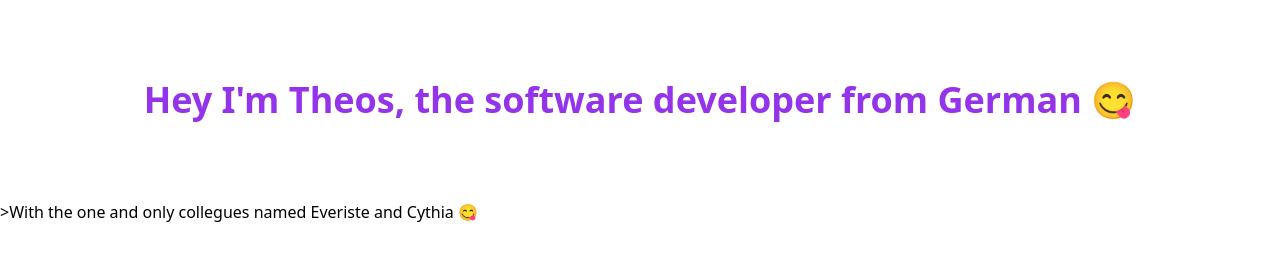
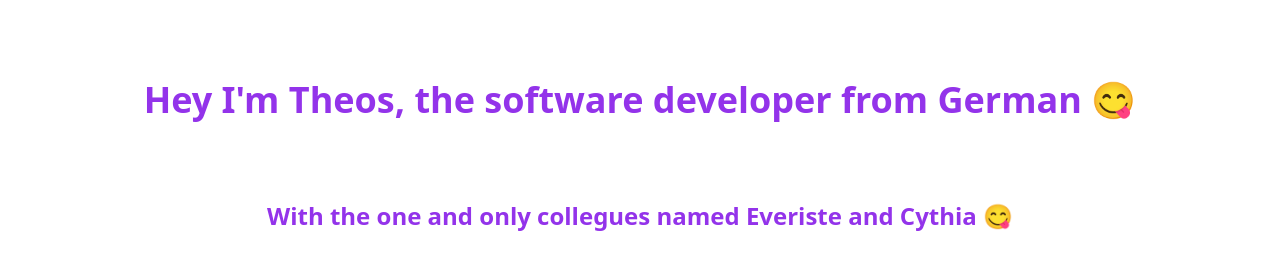
Before and after one commit to Theogene120/Cloning-Gate, a website built with Vite: page index.html in a window 1280 px wide. Built offline with nearby package versions, Linux system fonts and the light colour scheme.

Commit message:
Mistake corrected

```diff
--- a/index.html
+++ b/index.html
@@ -8,7 +8,7 @@
   </head>
   <body>
     <h1 class="text-4xl text-center font-extrabold text-purple-600 my-20">Hey I'm Theos, the software developer from German 😋</h1>
-    <p class="text-2xl text-center font-extrabold text-purple-600 my-20"></p>>With the one and only collegues named Everiste and Cythia 😋</p>
+    <p class="text-2xl text-center font-extrabold text-purple-600 my-20">With the one and only collegues named Everiste and Cythia 😋</p>
     <script type="module" src="/src/main.js"></script>
   </body>
 </html>
```
